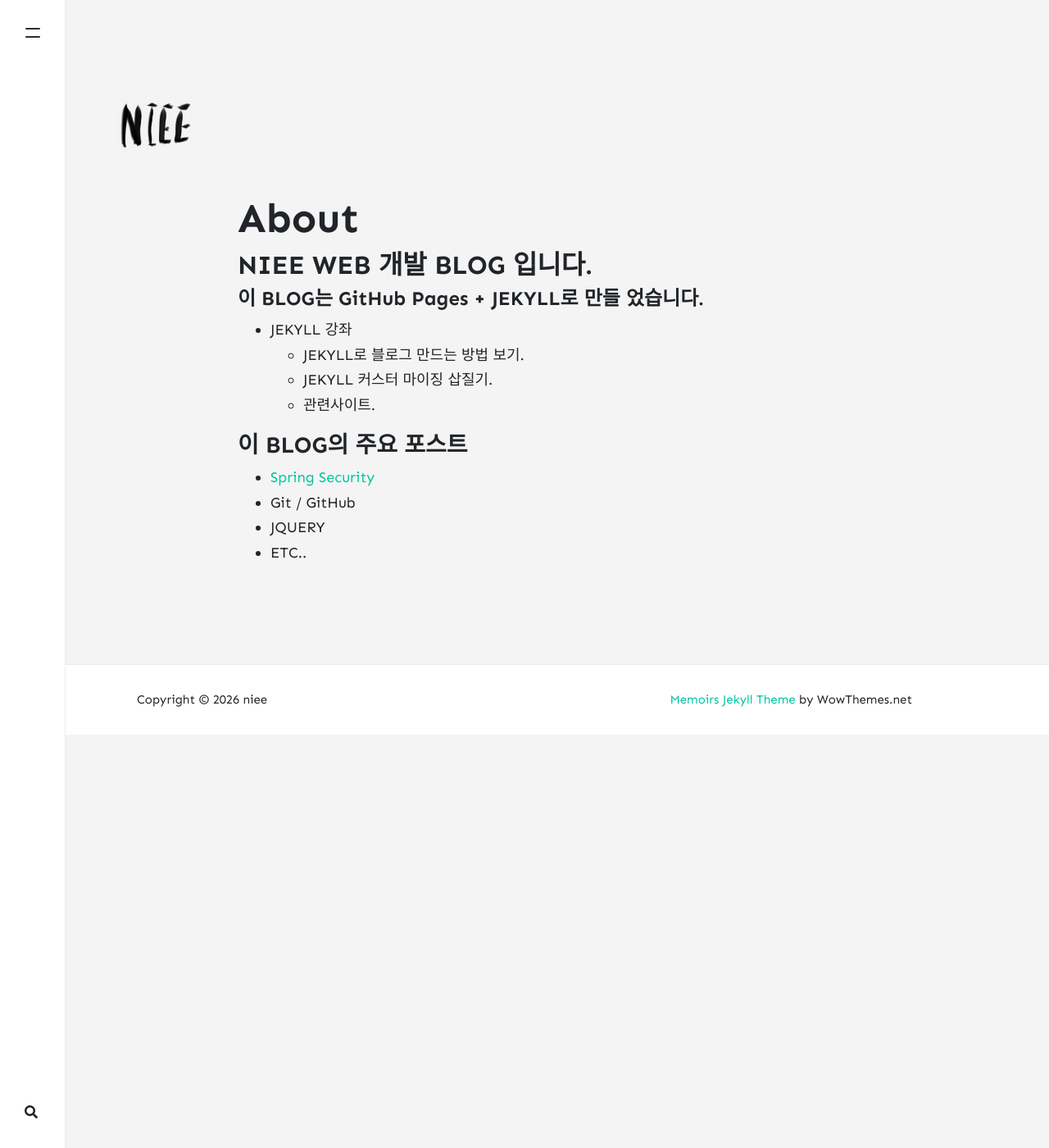
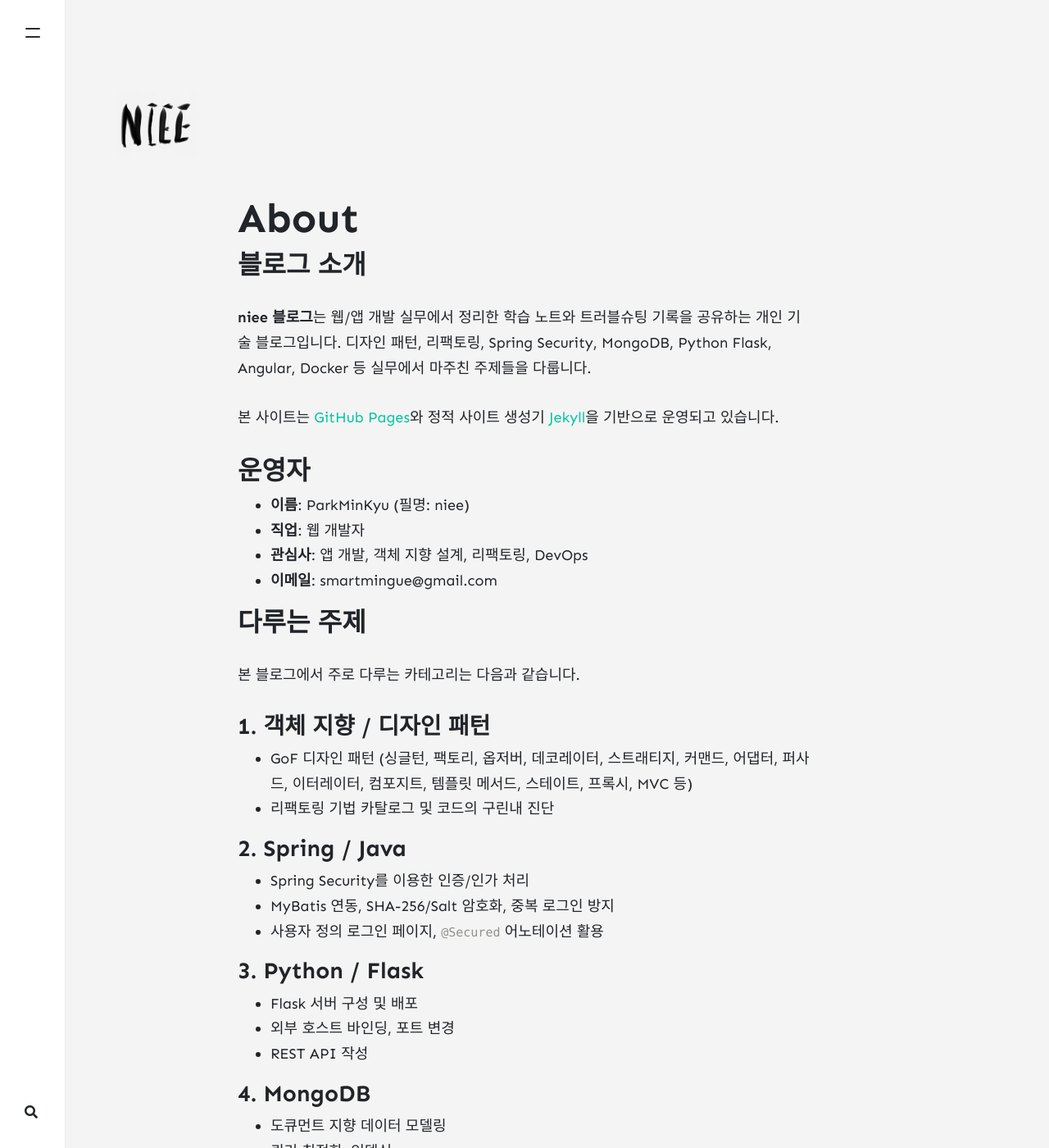
Before and after one commit to ParkMinKyu/ParkMinKyu.github.io, a Jekyll site: the page built from _pages/about.md, in a window 1280 px wide and 1400 px high. Shown: the whole window at 82% size. Built offline with Jekyll 4.4.1, drawn with Linux system fonts in a browser that asks for light colours; nearby versions of some CDN libraries; comment, search, counter and statistics services are not loaded; some of the changed text lies outside the part shown.

Commit message:
Fix AdSense approval blockers across the site
- Add site.url and clear baseurl so SEO/sitemap/feed/robots emit absolute URLs
- Inject AdSense loader and google-adsense-account meta in default layout head
  so every page (not just posts) is verifiable
- Modernize adsense-under-header include to a clean ad-slot snippet
- Replace deprecated UA Google Analytics block with gated GA4 gtag snippet
- Add Privacy Policy and Disclaimer pages required by AdSense program policies
- Expand About page with operator info, topics, and policy links
- Link About/Contact/Privacy/Disclaimer from footer and sidebar nav
- Convert robots.txt to a Liquid-rendered file emitting an absolute Sitemap URL
- Add trailing newlines to ads.txt and app-ads.txt
- Remove low-value test post and three study-meta "Home" posts that contained
  personal info and minimal content

```diff
--- a/_config.yml
+++ b/_config.yml
@@ -1,11 +1,12 @@
 # Site
 name: "niee"
 title: "niee의 잡다한 공간입니다."
-description: "개발 관련 정보 공유"
+description: "웹/앱 개발, 디자인 패턴, 리팩토링, Spring, Python, Docker, Angular 등 실무에서 정리한 개발 노트를 공유하는 블로그입니다."
 logo: 'assets/images/logo.png'
 favicon: 'assets/images/logo.png'
-baseurl: /
-google_analytics: 'UA-51448530-12'
+url: "https://parkminkyu.github.io"
+baseurl: ""
+google_analytics: ''
 disqus: 'parkminkyu-github-io'
 #mailchimp-list: 'https://wowthemes.us11.list-manage.com/subscribe/post?u=8aeb20a530e124561927d3bd8&amp;id=8c3d2d214b'
 include: ["_pages"]
--- a/_layouts/default.html
+++ b/_layouts/default.html
@@ -10,6 +10,11 @@
 
 {% seo %}
 
+{% if site.adsense == "enabled" %}
+<script async src="https://pagead2.googlesyndication.com/pagead/js/adsbygoogle.js?client={{ site.adsense-data-ad-client }}" crossorigin="anonymous"></script>
+<meta name="google-adsense-account" content="{{ site.adsense-data-ad-client }}">
+{% endif %}
+
 <link href="{{ site.baseurl }}/assets/css/prism.css" rel="stylesheet">
 
 <link href="{{ site.baseurl }}/assets/css/theme.css" rel="stylesheet">
@@ -18,15 +23,13 @@
 
 </head>
 
-{% if jekyll.environment == 'production' %}
-<!-- change your GA id in _config.yml -->
+{% if jekyll.environment == 'production' and site.google_analytics != '' %}
+<script async src="https://www.googletagmanager.com/gtag/js?id={{ site.google_analytics }}"></script>
 <script>
-(function(i,s,o,g,r,a,m){i['GoogleAnalyticsObject']=r;i[r]=i[r]||function(){
-(i[r].q=i[r].q||[]).push(arguments)},i[r].l=1*new Date();a=s.createElement(o),
-m=s.getElementsByTagName(o)[0];a.async=1;a.src=g;m.parentNode.insertBefore(a,m)
-})(window,document,'script','//www.google-analytics.com/analytics.js','ga');
-ga('create', '{{site.google_analytics}}', 'auto');
-ga('send', 'pageview');
+window.dataLayer = window.dataLayer || [];
+function gtag(){dataLayer.push(arguments);}
+gtag('js', new Date());
+gtag('config', '{{ site.google_analytics }}');
 </script>
 {% endif %}
 
@@ -113,7 +118,15 @@ ga('send', 'pageview');
                 Copyright © {{ site.time | date: "%Y" }} {{ site.name }}
             </div>
             <div class="col-md-6 col-sm-12 text-center text-lg-right">
-                <a target="_blank" href="https://www.wowthemes.net/memoirs-free-jekyll-theme/">Memoirs Jekyll Theme</a> by WowThemes.net
+                <a href="{{ site.baseurl }}/about">About</a> &middot;
+                <a href="{{ site.baseurl }}/contact">Contact</a> &middot;
+                <a href="{{ site.baseurl }}/privacy">Privacy Policy</a> &middot;
+                <a href="{{ site.baseurl }}/disclaimer">Disclaimer</a>
+            </div>
+        </div>
+        <div class="row mt-2">
+            <div class="col-12 text-center">
+                <small><a target="_blank" rel="noopener" href="https://www.wowthemes.net/memoirs-free-jekyll-theme/">Memoirs Jekyll Theme</a> by WowThemes.net</small>
             </div>
         </div>
     </div>
--- a/_pages/about.md
+++ b/_pages/about.md
@@ -5,18 +5,63 @@ permalink: /about
 comments: false
 ---
 
-## NIEE WEB 개발 BLOG 입니다.
+## 블로그 소개
 
-#### 이 BLOG는 GitHub Pages + JEKYLL로 만들 었습니다.
+**niee 블로그**는 웹/앱 개발 실무에서 정리한 학습 노트와 트러블슈팅 기록을 공유하는
+개인 기술 블로그입니다. 디자인 패턴, 리팩토링, Spring Security, MongoDB, Python Flask,
+Angular, Docker 등 실무에서 마주친 주제들을 다룹니다.
 
-- JEKYLL 강좌
-	- JEKYLL로 블로그 만드는 방법 보기.
-	- JEKYLL 커스터 마이징 삽질기.
-	- 관련사이트.
+본 사이트는 [GitHub Pages](https://pages.github.com/)와 정적 사이트 생성기
+[Jekyll](https://jekyllrb.com/)을 기반으로 운영되고 있습니다.
 
-### 이 BLOG의 주요 포스트
+## 운영자
 
-- [Spring Security](javascript:searchTags('spring-security');)
-- Git / GitHub
-- JQUERY
-- ETC..
+- **이름**: ParkMinKyu (필명: niee)
+- **직업**: 웹 개발자
+- **관심사**: 앱 개발, 객체 지향 설계, 리팩토링, DevOps
+- **이메일**: smartmingue@gmail.com
+
+## 다루는 주제
+
+본 블로그에서 주로 다루는 카테고리는 다음과 같습니다.
+
+### 1. 객체 지향 / 디자인 패턴
+- GoF 디자인 패턴 (싱글턴, 팩토리, 옵저버, 데코레이터, 스트래티지, 커맨드, 어댑터,
+  퍼사드, 이터레이터, 컴포지트, 템플릿 메서드, 스테이트, 프록시, MVC 등)
+- 리팩토링 기법 카탈로그 및 코드의 구린내 진단
+
+### 2. Spring / Java
+- Spring Security를 이용한 인증/인가 처리
+- MyBatis 연동, SHA-256/Salt 암호화, 중복 로그인 방지
+- 사용자 정의 로그인 페이지, `@Secured` 어노테이션 활용
+
+### 3. Python / Flask
+- Flask 서버 구성 및 배포
+- 외부 호스트 바인딩, 포트 변경
+- REST API 작성
+
+### 4. MongoDB
+- 도큐먼트 지향 데이터 모델링
+- 쿼리 최적화, 인덱싱
+- 복제(Replication), 샤딩(Sharding), GridFS
+
+### 5. 프런트엔드 / Angular
+- Angular2+ 기본 구성과 컴포넌트 작성
+- 모듈/서비스 분리
+
+### 6. DevOps & Tools
+- Docker, Jekyll
+- macOS 터미널에서 SCP를 통한 파일 업/다운로드
+
+## 콘텐츠 정책
+
+- 모든 글은 운영자가 직접 학습하고 정리한 내용을 기반으로 작성되었습니다.
+- 외부 자료를 참고한 경우 가능한 한 출처를 명시합니다.
+- 코드 예제는 작성 시점의 환경을 기준으로 동작을 확인했으며, 시간이 지나며 동작이
+  달라질 수 있습니다.
+
+## 연락 및 정책
+
+- 광고 및 개인정보 처리에 관한 안내는 [Privacy Policy](/privacy)를 참고해 주세요.
+- 콘텐츠 이용에 관한 안내는 [Disclaimer](/disclaimer)를 참고해 주세요.
+- 문의 사항은 [Contact](/contact) 페이지 또는 위 이메일로 보내 주시기 바랍니다.
--- a/robots.txt
+++ b/robots.txt
@@ -1,7 +1,10 @@
 ---
+layout: null
 ---
 # www.robotstxt.org/
 # www.google.com/support/webmasters/bin/answer.py?hl=en&answer=156449
 
 User-agent: *
-Sitemap: {{ site.url }}/sitemap.xml
+Allow: /
+
+Sitemap: {{ site.url }}{{ site.baseurl }}/sitemap.xml
```
Also changed, not shown: other parts of _layouts/default.html (+2 -0 lines), _includes/adsense-under-header.html (+3 -4 lines), _pages/disclaimer.md (added, +48 -0 lines), _pages/privacy.md (added, +67 -0 lines), _posts/2016-02-21-Home.md (deleted, +0 -53 lines), _posts/2016-05-01-Home.md (deleted, +0 -57 lines), _posts/2016-11-13-Home.md (deleted, +0 -42 lines), _posts/test/2016-02-21-test.md (deleted, +0 -11 lines), ads.txt (line endings or trailing spaces), app-ads.txt (line endings or trailing spaces).
